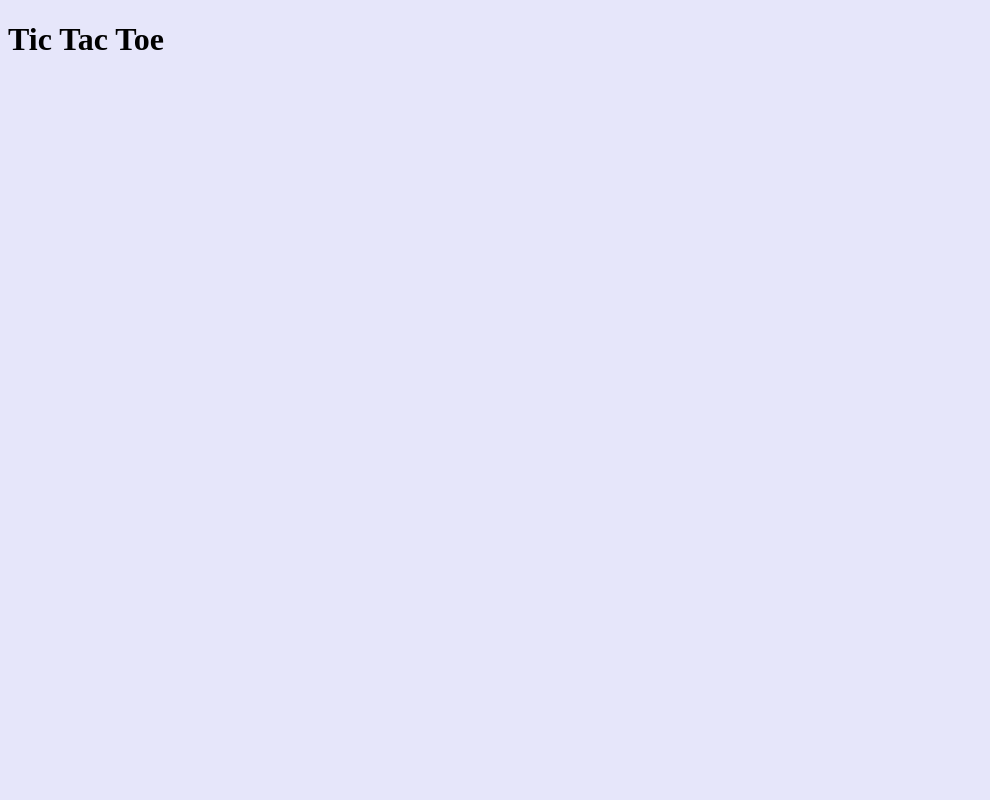
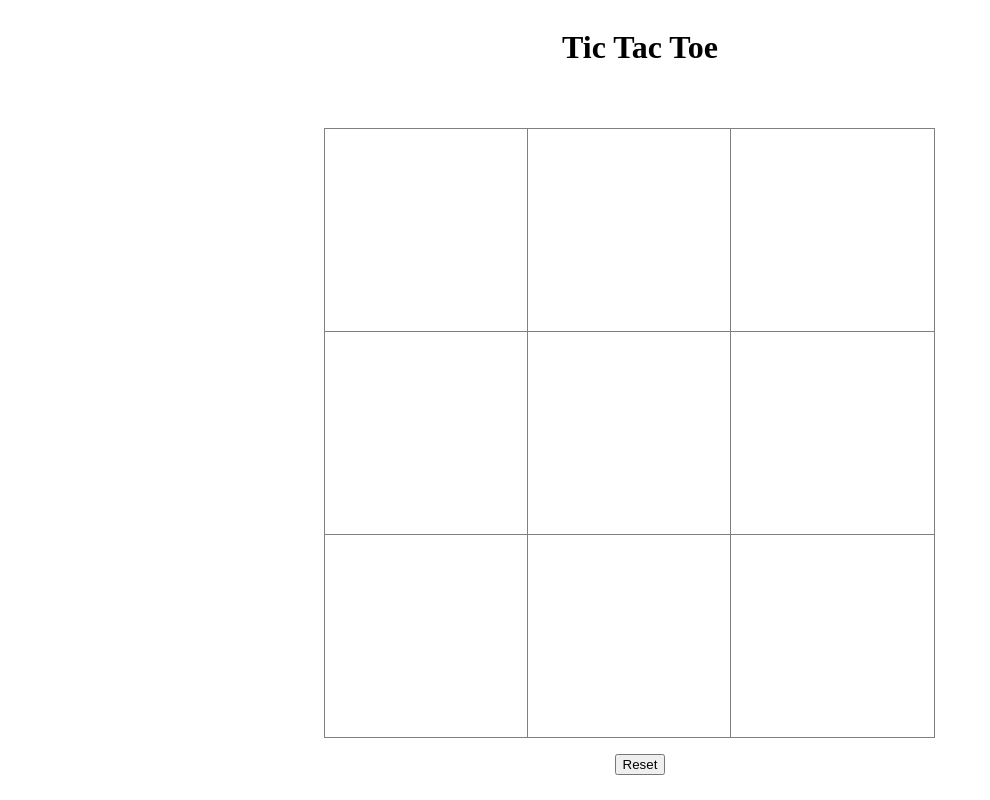
Before and after one commit to melissamorganc/tic-tac-toe, a plain HTML site: page index.html in a window 1280 px wide. Shown: the whole page, without its empty margins (0-990 px from the left). Drawn offline with Linux system fonts and the light colour scheme.

Commit message:
update basic CSS and HTML, JS framework set

```diff
--- a/index.html
+++ b/index.html
@@ -4,11 +4,26 @@
     <meta charset="UTF-8">
     <meta http-equiv="X-UA-Compatible" content="IE=edge">
     <meta name="viewport" content="width=device-width, initial-scale=1.0">
+    <link rel="stylesheet" href="style.css">
     <title>Document</title>
-    <link rel="stylesheet" href="style.css">
 </head>
 <body>
     <h1>Tic Tac Toe</h1>
+    <div id="container">
+        <h2></h2>
+        <div id="grid">
+            <div class="box" id="0"></div>
+            <div class="box" id="1"></div>
+            <div class="box" id="2"></div>
+            <div class="box" id="3"></div>
+            <div class="box" id="4"></div>
+            <div class="box" id="5"></div>
+            <div class="box" id="6"></div>
+            <div class="box" id="7"></div>
+            <div class="box" id="8"></div>
+        </div>
+        <button>Reset</button>
+    </div>
     <script src="script.js"></script>
 </body>
 </html>
--- a/script.js
+++ b/script.js
@@ -1 +1,5 @@
-console.log("hi")
+/*----- constants -----*/
+/*----- app's state (variables) -----*/
+/*----- cached element references -----*/
+/*----- event listeners -----*/
+/*----- functions -----*/
--- a/style.css
+++ b/style.css
@@ -1,3 +1,48 @@
+* {
+	box-sizing: border-box;
+}
+
 body {
-    background-color: lavender;
+	display: flex;
+	flex-direction: column;
+	align-items: center;
+	justify-content: center;
 }
+
+#container {
+	width: 50%;
+	display: flex;
+	flex-direction: column;
+	align-items: center;
+}
+
+#grid {
+	display: flex;
+	flex-wrap: wrap;
+	width: 100%;
+}
+
+.box {
+	padding: 16%;
+	background-size: cover;
+	background-position: center;
+	/* Remove double borders: https://stackoverflow.com/questions/37231144/how-can-i-make-a-3x3-grid-box-that-contains-9-input-textboxes-without-double-bor/37231694 */
+	/* Add left and top border to all cells */
+	border: 0;
+	border-left: 1px solid gray;
+	border-top: 1px solid gray;
+}
+
+button {
+	margin-top: 1rem;
+}
+
+/* Add right border to elements at the end of rows */
+.box:nth-child(3n) {
+	border-right: 1px solid gray;
+}
+
+/* Add bottom border to elements at the bottom */
+.box:nth-child(n + 7) {
+	border-bottom: 1px solid gray;
+}
```
